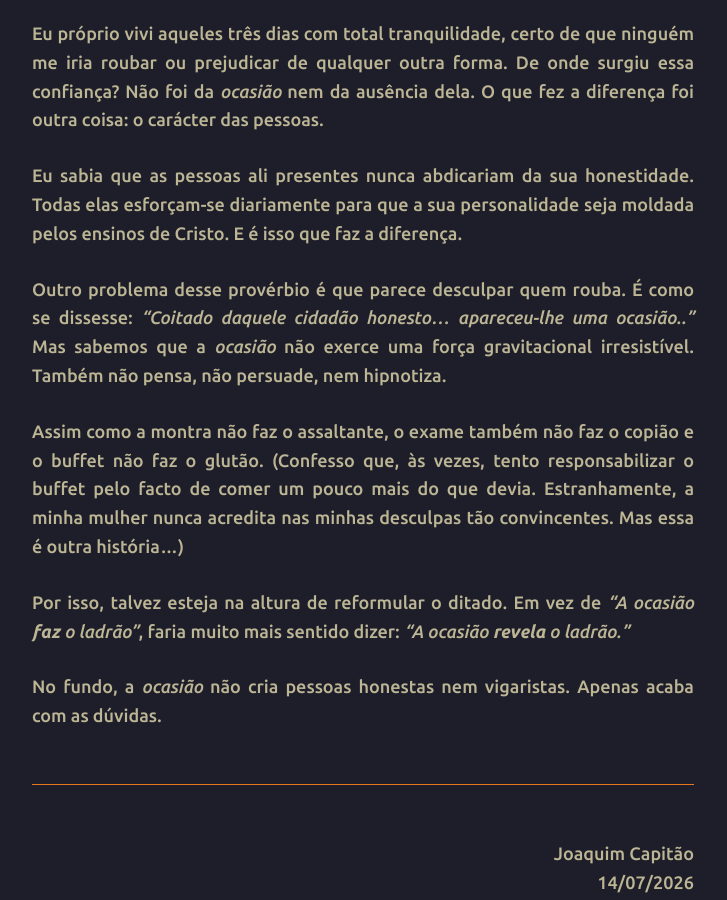
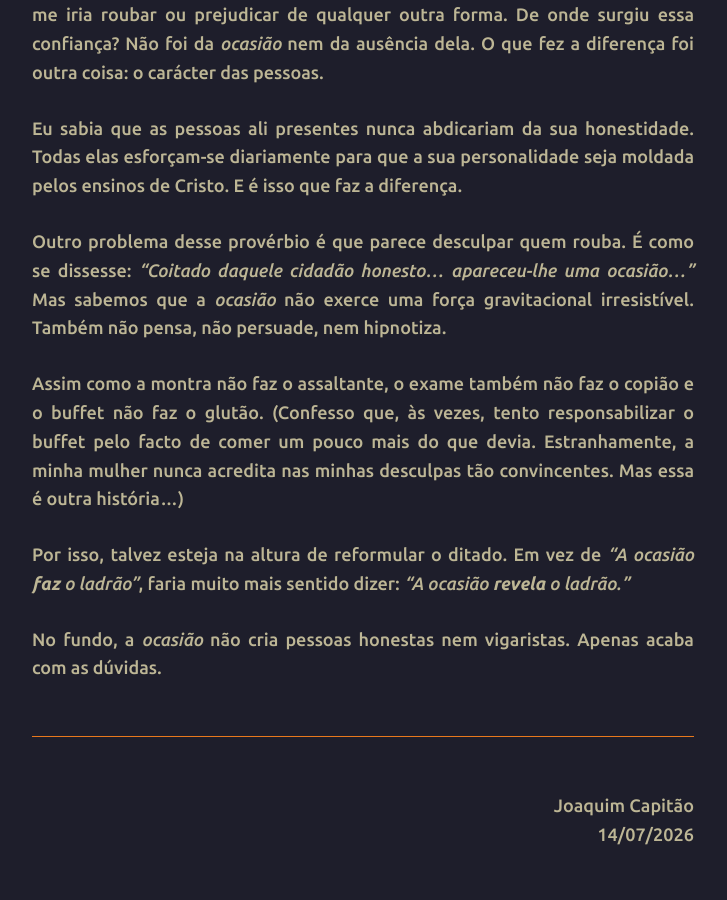
Before and after one commit to joaquim-capitao/queime-depois-de-ler, a Jekyll site: the page built from a-ocasiao-faz-o-ladrao.md, in a window 1280 px wide and 900 px high, scrolled down 1083 px. Shown: the whole window, without its empty margins (277-1004 px from the left). Built offline with Jekyll 4.4.1, drawn with Linux system fonts in a browser that asks for light colours; our own code applies the rules of GitHub Pages for plain Markdown files; some of the changed text lies outside the part shown.

Commit message:
Fix title typo and punctuation in text
Corrected a typographical error in the title and adjusted punctuation in the text.

```diff
--- a/a-ocasiao-faz-o-ladrao.md
+++ b/a-ocasiao-faz-o-ladrao.md
@@ -17,7 +17,7 @@
 
 Eu sabia que as pessoas ali presentes nunca abdicariam da sua honestidade. Todas elas esforçam-se diariamente para que a sua personalidade seja moldada pelos ensinos de Cristo. E é isso que faz a diferença.
 
-Outro problema desse provérbio é que parece desculpar quem rouba. É como se dissesse: *"Coitado daquele cidadão honesto... apareceu-lhe uma ocasião.."*
+Outro problema desse provérbio é que parece desculpar quem rouba. É como se dissesse: *"Coitado daquele cidadão honesto... apareceu-lhe uma ocasião..."*
 Mas sabemos que a *ocasião* não exerce uma força gravitacional irresistível. Também não pensa, não persuade, nem hipnotiza.
 
 Assim como a montra não faz o assaltante, o exame também não faz o copião e o buffet não faz o glutão. (Confesso que, às vezes, tento responsabilizar o buffet pelo facto de comer um pouco mais do que devia. Estranhamente, a minha mulher nunca acredita nas minhas desculpas tão convincentes. Mas essa é outra história...)
```
Also changed, not shown: other parts of a-ocasiao-faz-o-ladrao.md (+1 -1 lines).
